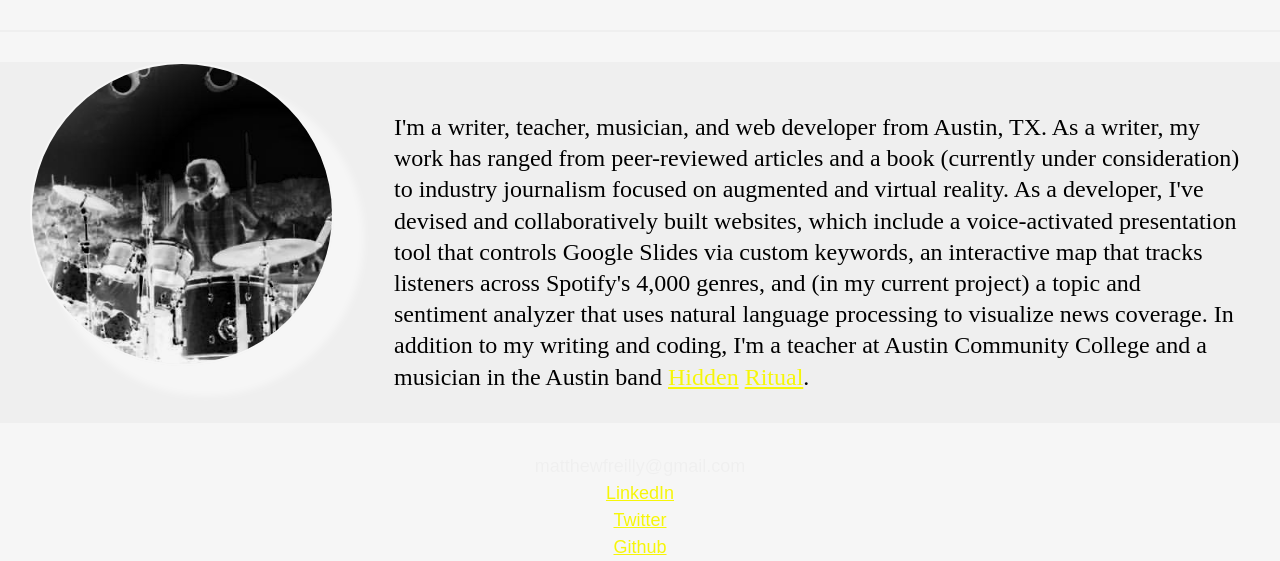
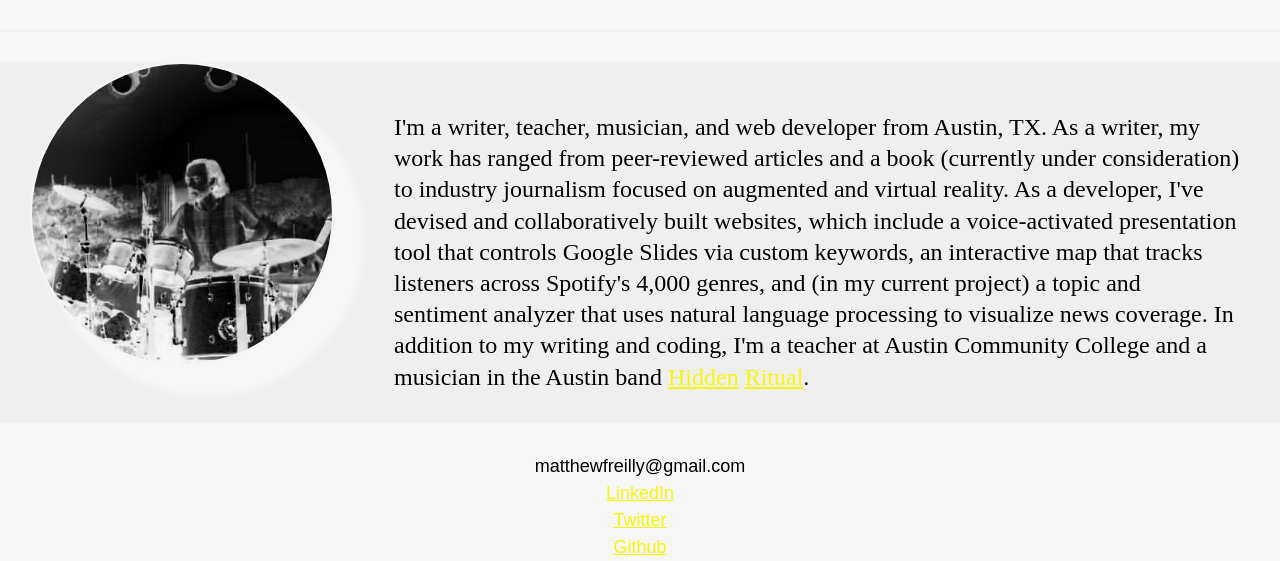
Before and after one commit to MartinScriblerus/MartinScriblerus.github.io, a website: page index.html in a window 1280 px wide. Shown: the part 275-836 px from the top of the page. Drawn offline with nearby package versions, Linux system fonts and the light colour scheme; a web font is replaced by a local one.

Commit message:
minor fix on email color

```diff
--- a/index.html
+++ b/index.html
@@ -135,7 +135,7 @@ A-Frame Styling
                   </div>
 
                     <footer id="bio-footer">
-                  <h3 style="color:#070707; text-align: center;">matthewfreilly@gmail.com</h3>
+                  <h3 style="color:#f6f6f6; text-align: center;">matthewfreilly@gmail.com</h3>
                   <a href="https://www.linkedin.com/in/matthew-reilly-91b316142/"><h3 style="text-align: center">LinkedIn</h3></a>
                   <a href="https://twitter.com/A00PE"><h3 style="text-align: center">Twitter</h3></a>
 
```
